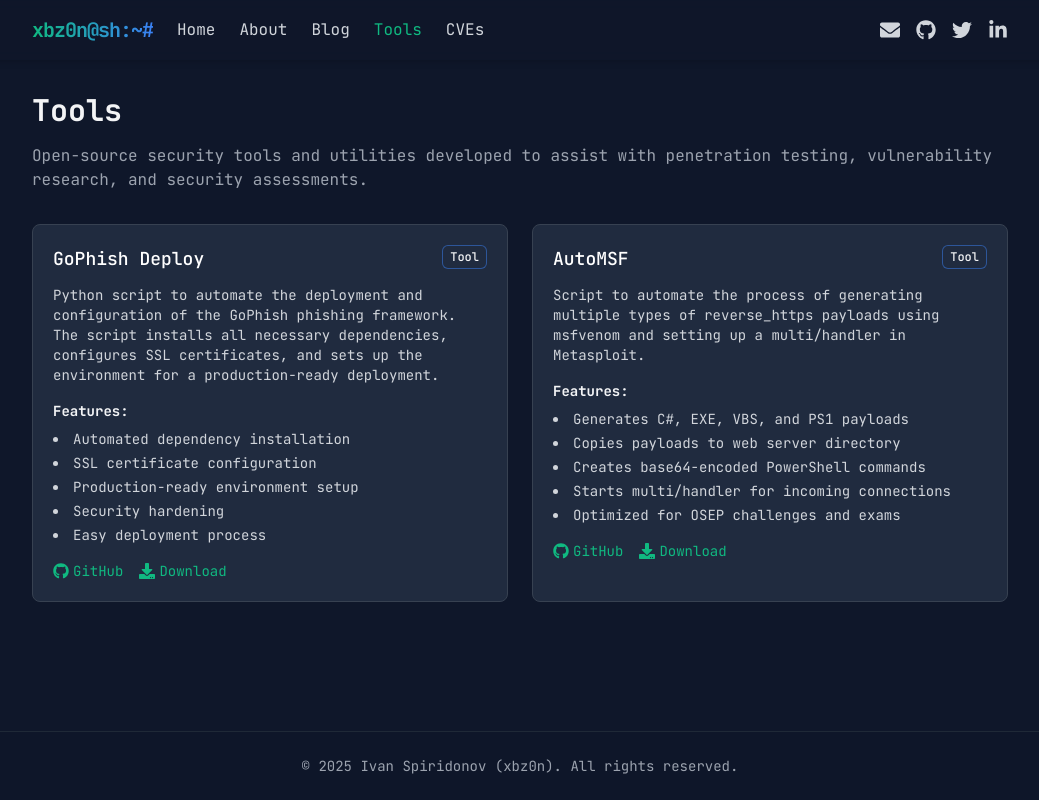
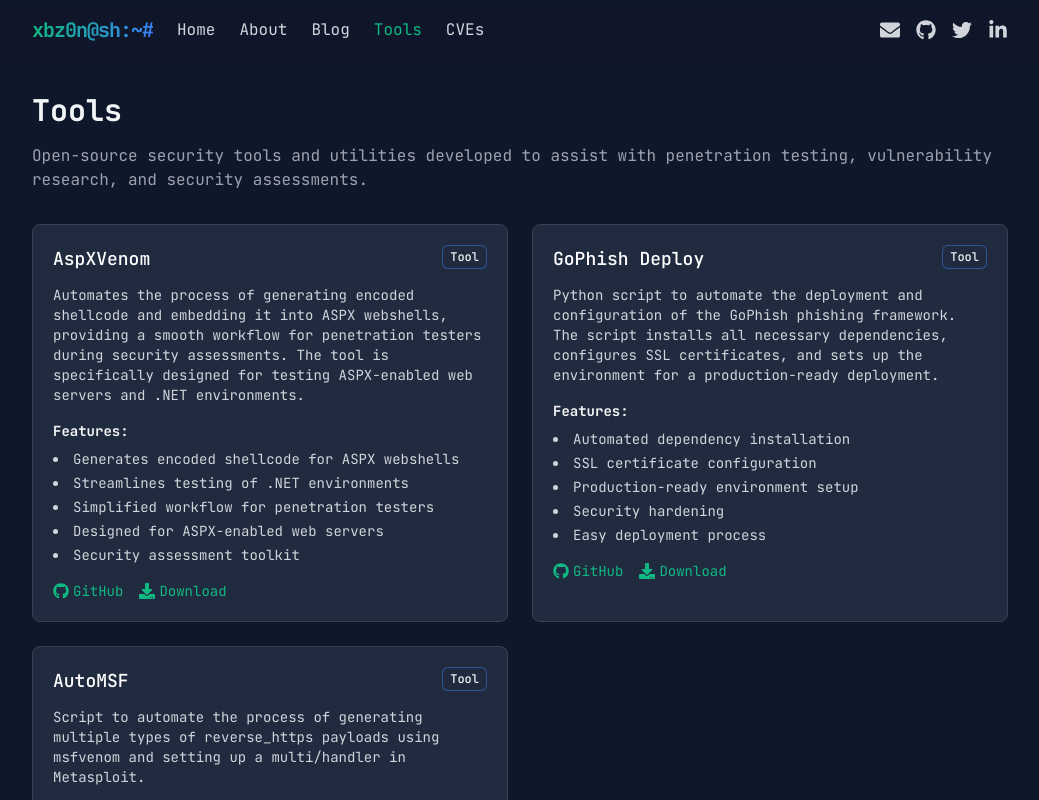
Before and after one commit to xbz0n/xbz0n.github.io, a Next.js app: page /tools in a window 1280 px wide. Shown: the top 800 px of the page, without its empty margins (120-1159 px from the left). Built offline with nearby package versions, Linux system fonts and the light colour scheme.

Commit message:
Add AspXVenom tool to the tools page

```diff
--- a/pages/tools.js
+++ b/pages/tools.js
@@ -3,6 +3,19 @@
 
 export default function Tools() {
   const tools = [
+    {
+      name: "AspXVenom",
+      repo: "https://github.com/xbz0n/AspXVenom",
+      description: "Automates the process of generating encoded shellcode and embedding it into ASPX webshells, providing a smooth workflow for penetration testers during security assessments. The tool is specifically designed for testing ASPX-enabled web servers and .NET environments.",
+      features: [
+        'Generates encoded shellcode for ASPX webshells',
+        'Streamlines testing of .NET environments',
+        'Simplified workflow for penetration testers',
+        'Designed for ASPX-enabled web servers',
+        'Security assessment toolkit'
+      ],
+      liveLink: null
+    },
     {
       name: "GoPhish Deploy",
       repo: "https://github.com/xbz0n/gophish-deploy",
```
